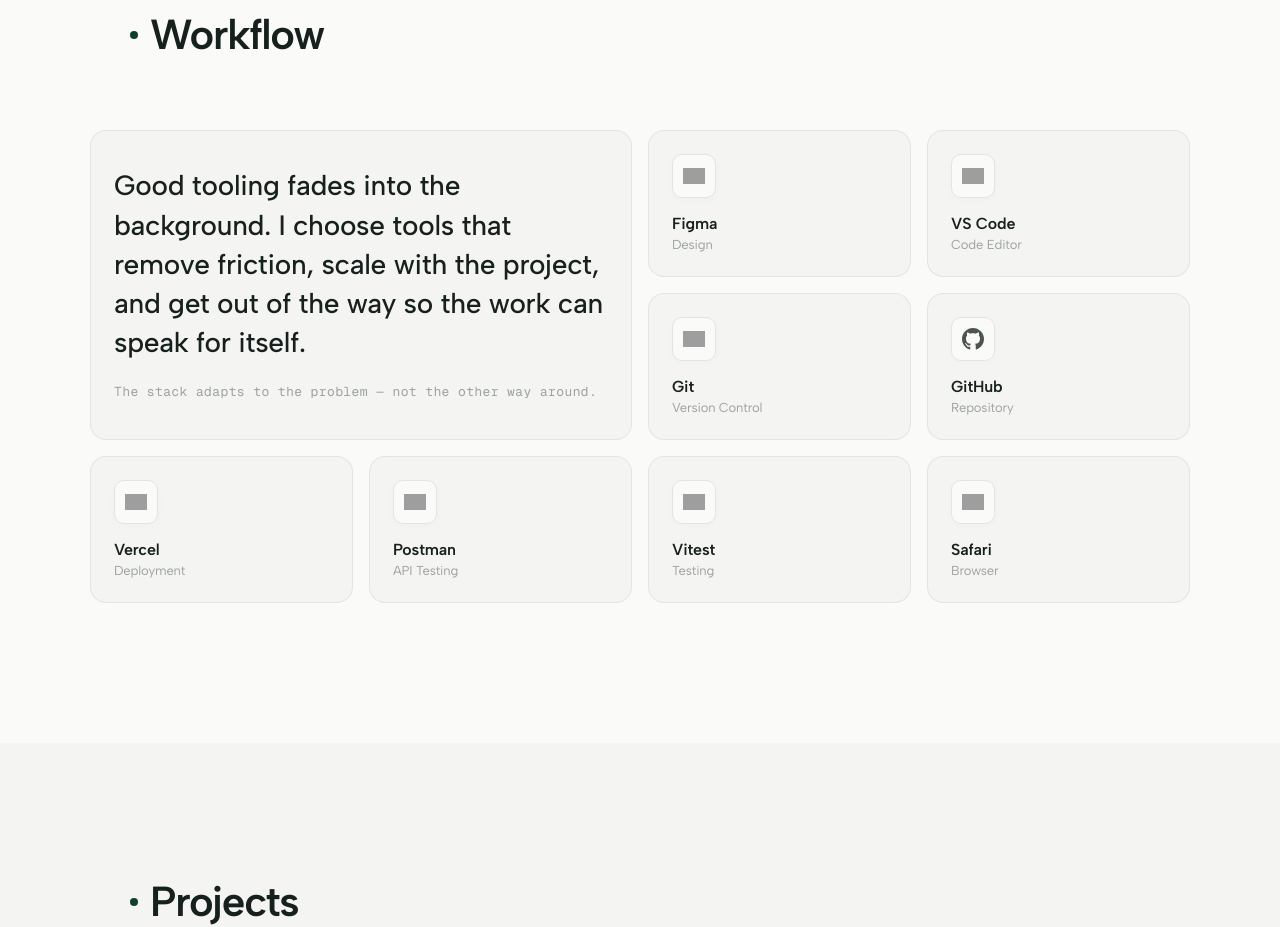
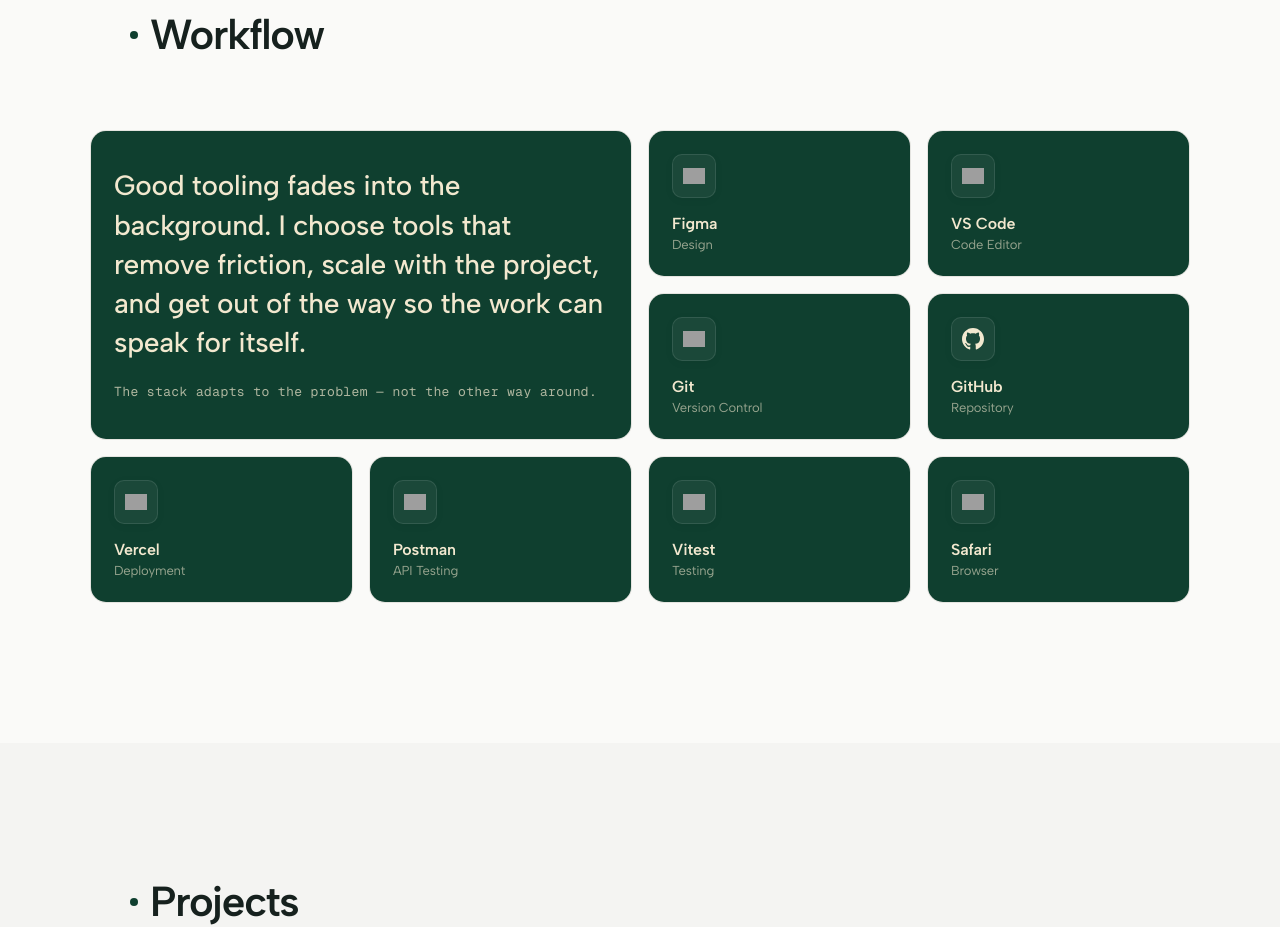
Before and after one commit to ardianilyas/portfolio, a Nuxt app: page / in a window 1280 px wide. Shown: the part 4060-4987 px from the top of the page. Built offline with nearby package versions, Linux system fonts and the light colour scheme; no server answers; grey boxes are pictures that could not be loaded.

Commit message:
style(tools): completely redesign workflow bento grid to use dark green theme

```diff
--- a/app/components/Tools.vue
+++ b/app/components/Tools.vue
@@ -202,7 +202,7 @@ const tools = [
   transition: opacity 0.3s ease;
   background: radial-gradient(
     600px circle at var(--mouse-x, 0) var(--mouse-y, 0),
-    rgba(242, 232, 207, 0.45), /* Warm spotlight */
+    rgba(242, 232, 207, 0.15), /* Subtle warm spotlight on dark */
     transparent 40%
   );
   z-index: 3;
@@ -218,7 +218,7 @@ const tools = [
 .bento-card-inner {
   position: absolute;
   inset: 1px;
-  background-color: var(--color-surface);
+  background-color: #0F3F2F; /* Dark Green */
   border-radius: 15px;
   z-index: 2;
   transition: background-color 0.3s ease;
@@ -226,7 +226,7 @@ const tools = [
 }
 
 .bento-card:hover .bento-card-inner {
-  background-color: #ffffff; /* Brighter background */
+  background-color: #124c38; /* Slightly lighter dark green */
 }
 
 .bento-content {
@@ -282,7 +282,7 @@ const tools = [
   font-weight: 500;
   line-height: 1.4;
   letter-spacing: -0.01em;
-  color: var(--color-text);
+  color: #f2e8cf; /* Light Brown */
   margin: 0;
 }
 
@@ -291,7 +291,7 @@ const tools = [
   font-size: 13px;
   font-weight: 400;
   letter-spacing: 0.03em;
-  color: var(--color-text-3);
+  color: rgba(242, 232, 207, 0.7);
   margin: 0;
 }
 
@@ -312,17 +312,17 @@ const tools = [
   width: 44px;
   height: 44px;
   border-radius: 10px;
-  background-color: var(--color-bg);
-  border: 1px solid var(--color-border);
+  background-color: rgba(255, 255, 255, 0.05);
+  border: 1px solid rgba(255, 255, 255, 0.1);
   margin-bottom: 16px;
-  transition: transform 0.3s cubic-bezier(0.16, 1, 0.3, 1);
-  box-shadow: 0 2px 8px rgba(0, 0, 0, 0.02);
+  transition: transform 0.3s cubic-bezier(0.16, 1, 0.3, 1), background-color 0.3s ease, border-color 0.3s ease;
+  box-shadow: 0 2px 8px rgba(0, 0, 0, 0.05);
 }
 
 .bento-card:hover .tool-icon-wrapper {
   transform: scale(1.08) translateY(-2px);
-  background-color: rgba(242, 232, 207, 0.4);
-  border-color: rgba(242, 232, 207, 0.8);
+  background-color: rgba(242, 232, 207, 0.15);
+  border-color: rgba(242, 232, 207, 0.4);
 }
 
 .tool-icon {
@@ -333,12 +333,12 @@ const tools = [
 }
 
 .tool-icon--svg {
-  color: var(--color-text-2);
+  color: #f2e8cf;
   transition: color 0.3s ease;
 }
 
 .bento-card:hover .tool-icon--svg {
-  color: #0F3F2F;
+  color: #ffffff;
 }
 
 /* ── Info block ───────────────────────────────────────── */
@@ -357,21 +357,21 @@ const tools = [
   font-family: var(--font-sans);
   font-size: 16px;
   font-weight: 600;
-  color: var(--color-text);
+  color: #f2e8cf;
   line-height: 1.2;
   letter-spacing: -0.01em;
   transition: color 0.3s ease;
 }
 
 .bento-card:hover .tool-name {
-  color: #0F3F2F;
+  color: #ffffff;
 }
 
 .tool-category {
   font-family: var(--font-sans);
   font-size: 13px;
   font-weight: 400;
-  color: var(--color-text-3);
+  color: rgba(242, 232, 207, 0.6);
   line-height: 1.2;
 }
 
@@ -381,11 +381,11 @@ const tools = [
   bottom: calc(100% + 12px); /* Just above the card */
   left: 50%;
   transform: translateX(-50%) translateY(8px);
-  background: rgba(255, 255, 255, 0.7); /* Light glass */
+  background: rgba(15, 63, 47, 0.85); /* Dark Green glass */
   -webkit-backdrop-filter: blur(12px);
   backdrop-filter: blur(12px);
-  border: 1px solid var(--color-border);
-  color: var(--color-text);
+  border: 1px solid rgba(242, 232, 207, 0.15); /* Subtle bone border */
+  color: #f2e8cf; /* Light bone text */
   padding: 10px 16px;
   border-radius: 12px;
   font-family: var(--font-sans);
@@ -398,13 +398,13 @@ const tools = [
   visibility: hidden;
   transition: all 0.3s cubic-bezier(0.16, 1, 0.3, 1);
   z-index: 20;
-  box-shadow: 0 10px 30px -5px rgba(0, 0, 0, 0.05), 0 0 0 1px rgba(0,0,0,0.02);
+  box-shadow: 0 10px 30px -5px rgba(0, 0, 0, 0.2), 0 0 0 1px rgba(0,0,0,0.05);
 }
 
 /* For dark mode support if needed, you could use var(--color-surface) but semi-transparent */
 @media (prefers-color-scheme: dark) {
   .tool-tooltip {
-    background: rgba(30, 30, 30, 0.7);
+    background: rgba(15, 63, 47, 0.9);
     color: #ffffff;
     border: 1px solid rgba(255,255,255,0.1);
   }
```
